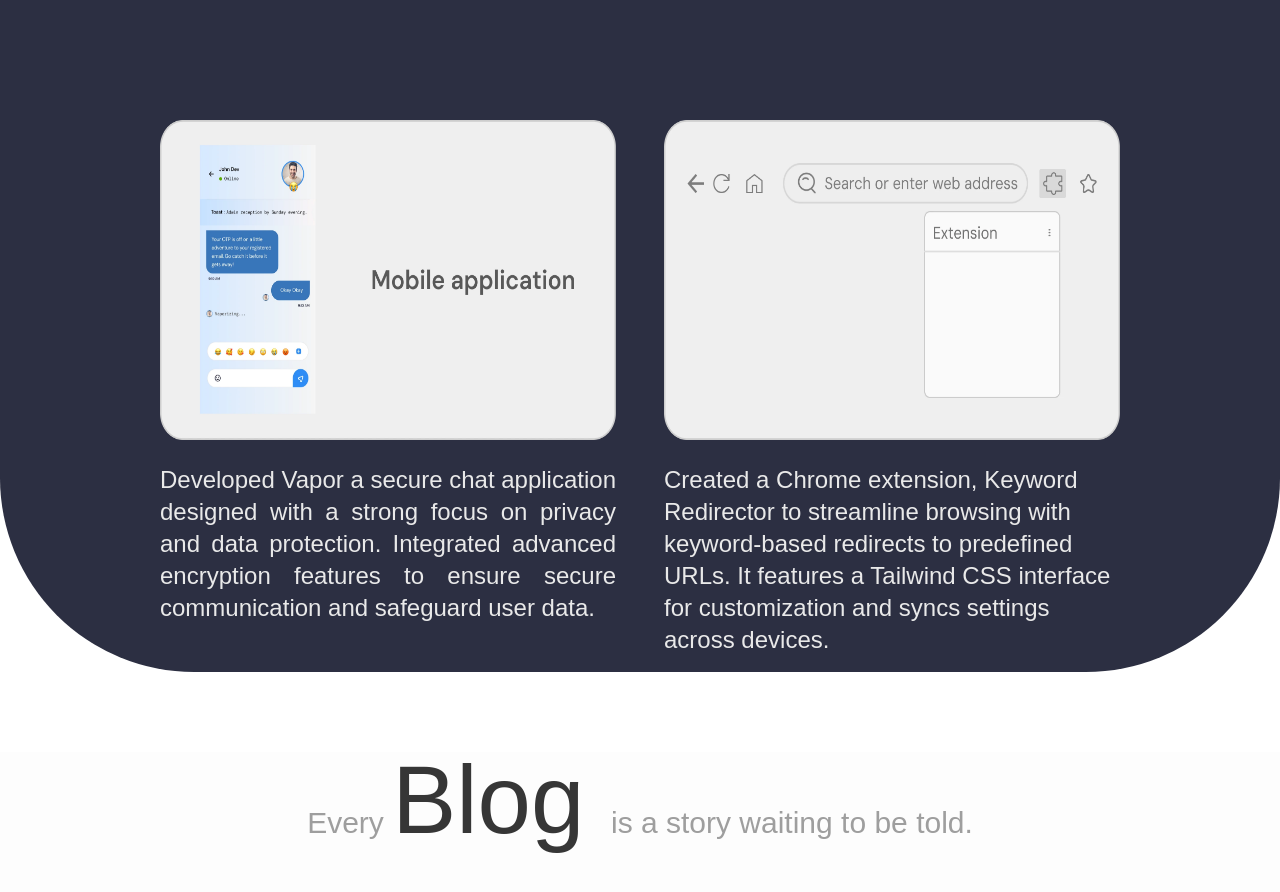
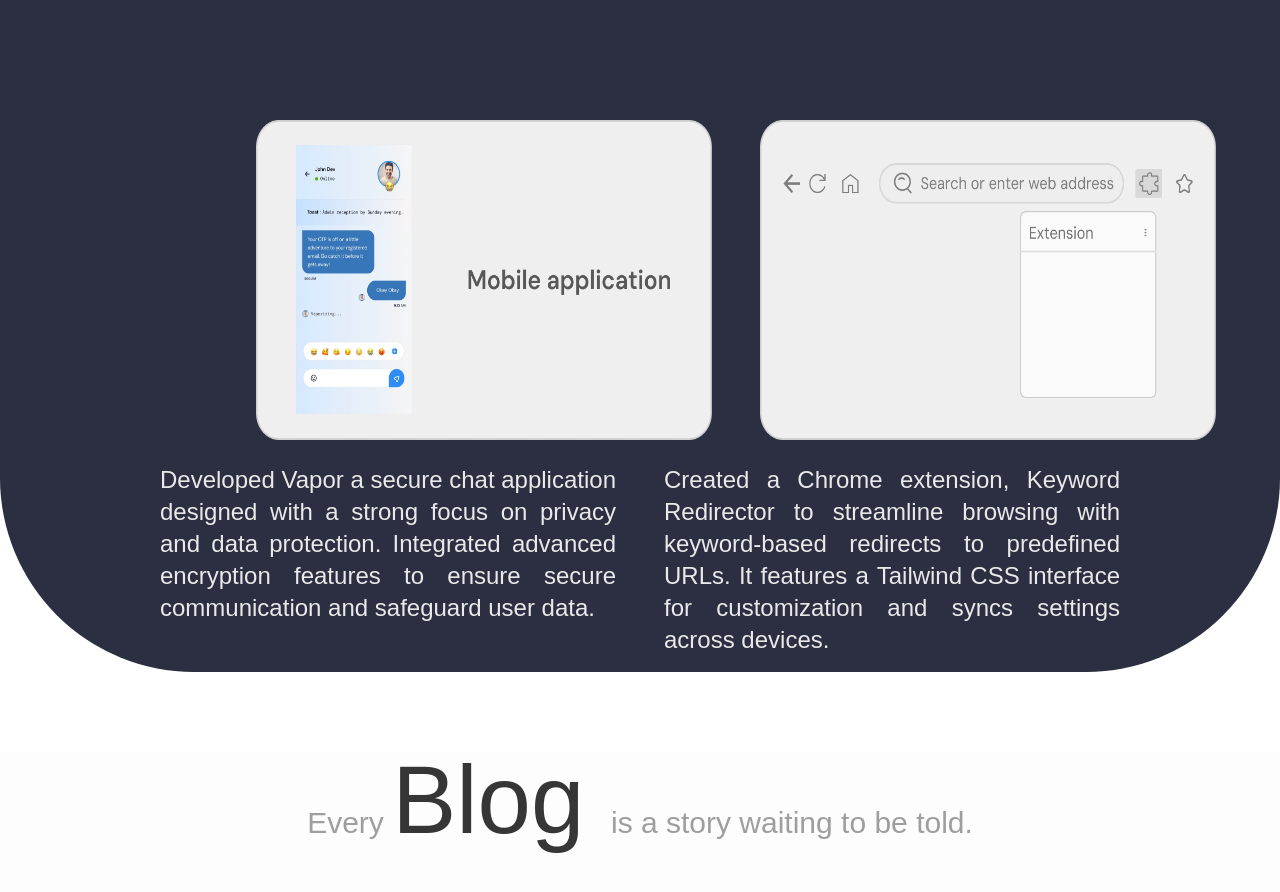
Before and after one commit to manishaac2002/anish_portfolio, a React (Vite) app: page / in a window 1280 px wide. Shown: the part 3420-4312 px from the top of the page. Built offline with nearby package versions, Linux system fonts and the light colour scheme.

Commit message:
style : completed responsive for project page.

```diff
--- a/src/pages/Project.jsx
+++ b/src/pages/Project.jsx
@@ -12,14 +12,14 @@ const Project = () => {
 
       <div className='mt-20 lg:mt-32 mx-6 lg:mx-40 md:grid md:grid-cols-2 gap-12  '>
         <div className=''>
-          <img className="h-32 md:h-56 xl:h-80" src={mobileApp} alt="mobileApp" />
+          <img className="h-32 md:h-56 xl:h-80 lg:ml-16 xl:ml-24" src={mobileApp} alt="mobileApp" />
           <p className='text-chalk-200 pt-3 text-sm md:text-lg xl:text-2xl text-justify md:pt-6'>
           Developed <span>Vapor</span> a secure chat application designed with a strong focus on privacy and data protection.
           Integrated advanced encryption features to ensure secure communication and safeguard user data.</p>
         </div>
         <div className='mt-2 md:mt-0'>
-          <img className="h-32 md:h-56 xl:h-80" src={extension} alt="mobileApp" />
-          <p className='text-chalk-200 pt-3 text-sm md:text-lg xl:text-2xl md:pt-6'>
+          <img className="h-32 md:h-56 xl:h-80 lg:ml-16 xl:ml-24" src={extension} alt="mobileApp" />
+          <p className='text-chalk-200 pt-3 text-sm md:text-lg xl:text-2xl text-justify md:pt-6'>
             Created a Chrome extension, <span>Keyword Redirector</span> to  streamline browsing with keyword-based redirects to predefined URLs.
             It features a Tailwind CSS interface for customization and syncs settings across devices.</p>
         </div>
```
